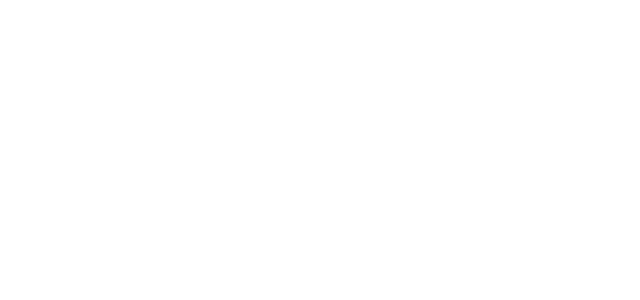
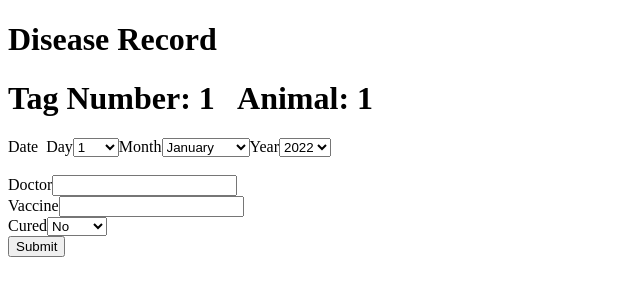
Before and after one commit to Adarshb2000/Dairy, a React (Vite) app in the folder Frontend/: page /add-disease/1/1 in a window 1280 px wide. Before the commit this address had no page. Shown: the top 300 px of the page, without its empty margins (0-640 px from the left). Built offline with nearby package versions, Linux system fonts and the light colour scheme.

Commit message:
incomplete disease record

```diff
--- /dev/null
+++ b/Frontend/src/AddDiseaseRecord.js
@@ -0,0 +1,68 @@
+import { useLocation, useNavigate, useParams } from 'react-router-dom'
+import { useState } from 'react'
+import DateElement from './DateElement'
+import SelectElement from './SelectElement'
+
+const AddDiseaseRecord = ({ formSubmission }) => {
+  const { animal, tag } = useParams()
+  const { pathname: subRoute } = useLocation()
+  const [doctor, setDoctor] = useState('')
+  const [loading, setLoading] = useState(false)
+  const [vaccine, setVaccine] = useState('')
+  const navigate = useNavigate()
+
+  return loading ? (
+    <>Loading...</>
+  ) : (
+    <div>
+      <h1>Disease Record</h1>
+      <h1>
+        Tag Number: {tag} &nbsp; Animal: {animal}
+      </h1>
+      <form
+        onSubmit={(e) => {
+          e.preventDefault()
+          setLoading(true)
+          formSubmission(e.target, subRoute, navigate, animal, tag)
+        }}
+      >
+        <DateElement label="Date" name="diseaseDate" />
+        <br />
+        <label htmlFor="doctor">
+          Doctor
+          <input
+            type="text"
+            name="doctor"
+            value={doctor}
+            onChange={({ target }) => {
+              setDoctor(target.value)
+            }}
+          />
+        </label>
+        <br />
+        <label htmlFor="vaccine">
+          {' '}
+          Vaccine
+          <input
+            type="text"
+            name="vaccine"
+            value={vaccine}
+            onChange={({ target }) => setVaccine(target.value)}
+          />
+        </label>
+        <SelectElement
+          name="cured"
+          options={[
+            ['Yes', true],
+            ['No', false],
+          ]}
+          label="Cured"
+          defaultValue={false}
+        />
+        <button type="submit"> Submit </button>
+      </form>
+    </div>
+  )
+}
+
+export default AddDiseaseRecord
--- a/Frontend/src/AddPregnancyRecord.js
+++ b/Frontend/src/AddPregnancyRecord.js
@@ -43,7 +43,7 @@
     try {
       const sentData = await logDetails(subRoute, pregnancyData)
       console.log(sentData)
-      navigate(`/${animal}/${tag}`)
+      navigate(`/${animal}/${tag}`, { replace: true })
     } catch (e) {
       if (e instanceof TokenError) {
         alert('not logged in')
@@ -53,13 +53,13 @@
         navigate(`/new-record/${animal}/${tag}`, { replace: true })
       }
     }
-    setLoading(false)
   }
 
   return loading ? (
     <>Loading... </>
   ) : (
     <div>
+      <h1>Pregnancy Record</h1>
       <h1>
         Tag No: {tag} &nbsp; {animal}
       </h1>
--- a/Frontend/src/App.js
+++ b/Frontend/src/App.js
@@ -5,6 +5,8 @@
 import NewRecord from './NewRecord'
 import SearchRecord from './SearchRecord'
 import AddPregnancyRecord from './AddPregnancyRecord'
+import AddDiseaseRecord from './AddDiseaseRecord'
+import { diseaseFormSubmission } from './diseaseForm'
 
 const App = () => {
   return (
@@ -18,6 +20,10 @@
           path="/add-pregnancy/:animal/:tag"
           element={<AddPregnancyRecord />}
         />
+        <Route
+          path="/add-disease/:animal/:tag"
+          element={<AddDiseaseRecord formSubmission={diseaseFormSubmission} />}
+        />
       </Routes>
     </Router>
   )
--- a/Frontend/src/Helper.js
+++ b/Frontend/src/Helper.js
@@ -32,8 +32,6 @@
             return [element.name, parseFloat(element.value)]
           case 'date':
             return [element.name, new Date(element.value)]
-          case 'bool':
-            return [element.name, element.value === 'true' ? true : false]
           default:
             return [element.name, element.value]
         }
--- a/Frontend/src/Home.js
+++ b/Frontend/src/Home.js
@@ -58,7 +58,7 @@
       <br />
       <hr />
       <br />
-      <Link to="/add-pregnancy/cow/1">check here</Link>
+      <Link to="/add-disease/cow/1">check here</Link>
       <button
         onClick={() => {
           logout(navigate)
--- /dev/null
+++ b/Frontend/src/diseaseForm.js
@@ -0,0 +1,54 @@
+import { DataBaseError, TokenError } from './CustomErrors'
+import { logDetails, logout, objectForSubmission } from './Helper'
+
+const diseaseFormSubmission = async (form, subRoute, navigate, animal, tag) => {
+  const data = objectForSubmission(form)
+  const body = {
+    date: data.diseaseDate,
+    doctor: data.doctor,
+    vaccination: {
+      vaccine: data.vaccine,
+      date: data.diseaseDate,
+      doctor: data.doctor,
+    },
+    cured: data.cured,
+  }
+
+  try {
+    const res = await logDetails(subRoute, body)
+    console.log(res)
+    navigate(`/${animal}/${tag}`, { replace: true })
+  } catch (e) {
+    if (e instanceof TokenError) {
+      alert('not logged in')
+      logout(navigate)
+    } else if (e instanceof DataBaseError) {
+      alert('no such record found')
+      navigate(`/new-record/${animal}/${tag}`, { replace: true })
+    }
+  }
+}
+
+const vaccineFormSubmission = async (e) => {
+  const data = objectForSubmission(e.target)
+  const vaccination = {
+    vaccine: data.vaccine,
+    date: data.vaccinationDate,
+    doctor: data.doctor,
+  }
+
+  try {
+    const res = await logDetails(subRoute, vaccination)
+    console.log(res)
+    navigate(`/${animal}/${tag}`, { replace: true })
+  } catch (e) {
+    if (e instanceof TokenError) {
+      alert('not logged in')
+      logout(navigate)
+    } else if (e instanceof DataBaseError) {
+      alert('no such record found')
+      navigate(`/new-record/${animal}/${tag}`, { replace: true })
+    }
+  }
+}
+export { diseaseFormSubmission, vaccineFormSubmission }
```
